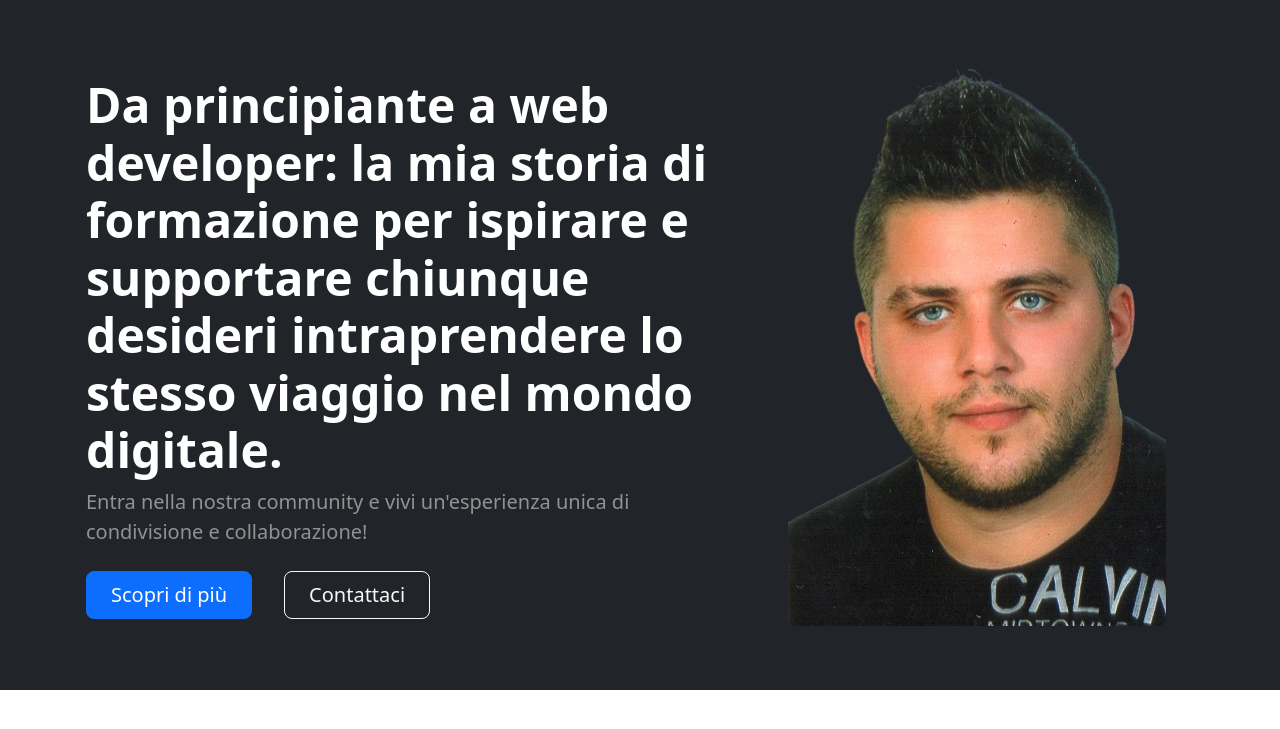
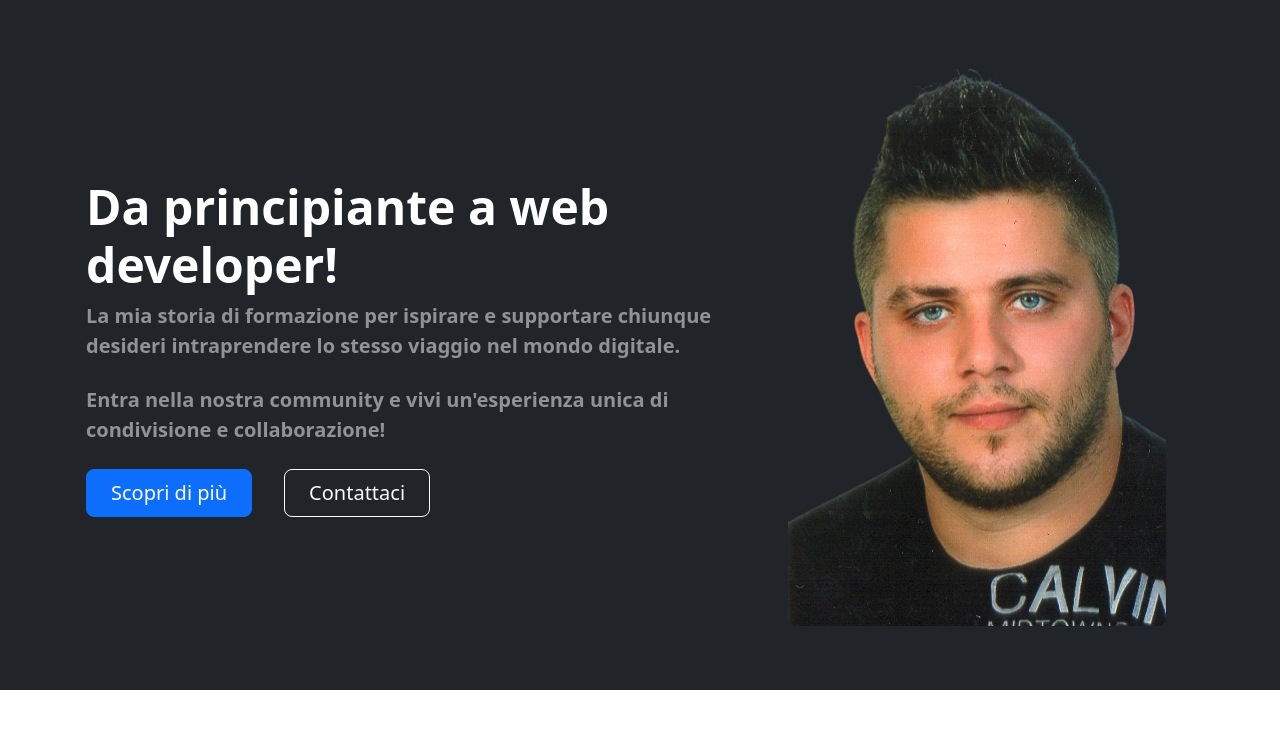
Before and after one commit to Liccidario/DLDev, a plain HTML site: page index.html in a window 1280 px wide. Shown: the part 71-800 px from the top of the page. Drawn offline with nearby package versions, Linux system fonts and the light colour scheme; a script that the page names is missing.

Commit message:
Update index.html

```diff
--- a/index.html
+++ b/index.html
@@ -59,8 +59,9 @@
                     <div class="row gx-5 align-items-center justify-content-center">
                         <div class="col-lg-8 col-xl-7 col-xxl-6">
                             <div class="my-5 text-center text-xl-start">
-                                <h1 class="display-5 fw-bolder text-white mb-2 "> Da principiante a web developer: la mia storia di formazione per ispirare e supportare chiunque desideri intraprendere lo stesso viaggio nel mondo digitale.</h1>
-                                <p class="lead fw-normal text-white-50 mb-4">Entra nella nostra community e vivi un'esperienza unica di condivisione e collaborazione!</p>
+                                <h1 class="display-5 fw-bolder text-white mb-2 "> Da principiante a web developer!</h1>
+                                <p class="lead fw-bolder text-white-50 mb-4">La mia storia di formazione per ispirare e supportare chiunque desideri intraprendere lo stesso viaggio nel mondo digitale.</p>
+                                <p class="lead fw-bolder text-white-50 mb-4">Entra nella nostra community e vivi un'esperienza unica di condivisione e collaborazione!</p>
                                 <div class="d-grid gap-3 d-sm-flex justify-content-sm-center justify-content-xl-start">
                                     <a class="btn btn-primary btn-lg px-4 me-sm-3" href="#features">Scopri di più</a>
                                     <a class="btn btn-outline-light btn-lg px-4" href="contact.html">Contattaci</a>
```
